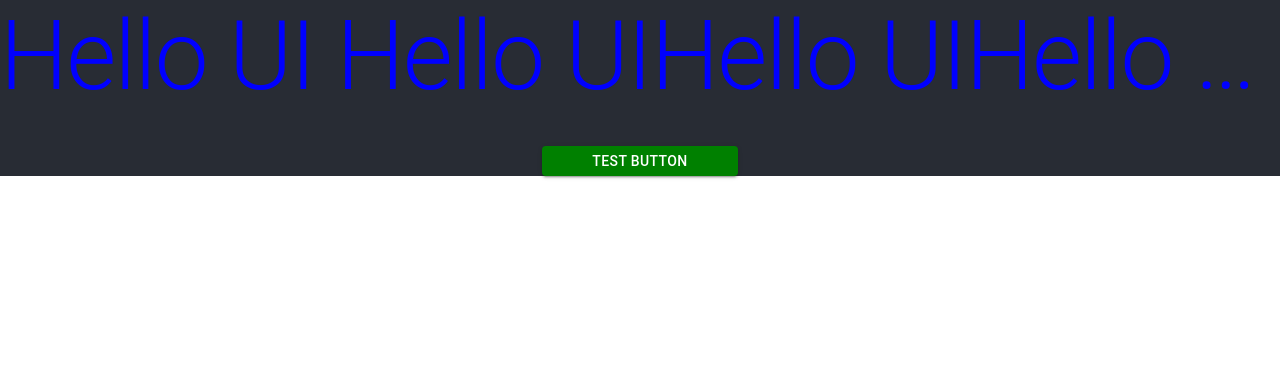
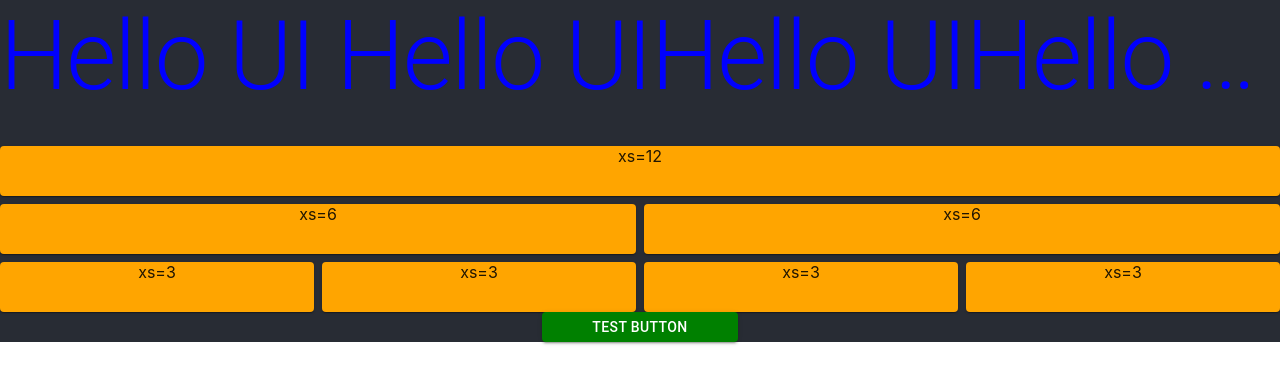
Before and after one commit to takumi1005/chart_lesson, a React (Create React App) app: page / in a window 1280 px wide. Shown: the top 384 px of the page. Built offline with nearby package versions, Linux system fonts and the light colour scheme.

Commit message:
MIU gridの使い方

```diff
--- a/src/components/MaterialUI.tsx
+++ b/src/components/MaterialUI.tsx
@@ -1,5 +1,5 @@
 import React from 'react'
-import { Button, makeStyles, Typography } from '@material-ui/core'
+import { Button, makeStyles, Typography, Grid, Paper } from '@material-ui/core'
 
 const useStyles = makeStyles ({
   btnStyle: {
@@ -8,6 +8,10 @@
   },
   typoStyle: {
     color: "blue",
+  },
+  paperStyle: {
+    background: "orange",
+    height: "50px",
   },
 });
 
@@ -25,6 +29,31 @@
       >
         Hello UI Hello UIHello UIHello UIHello UIHello UIHello UIHello UI
       </Typography>
+
+      <Grid container spacing={1}>
+        <Grid item xs={12}>
+          <Paper className={classes.paperStyle}>xs=12</Paper>
+        </Grid>
+        <Grid item xs={12} md={6}>
+          <Paper className={classes.paperStyle}>xs=6</Paper>
+        </Grid>
+        <Grid item xs={12} md={6}>
+          <Paper className={classes.paperStyle}>xs=6</Paper>
+        </Grid>
+        <Grid item xs={6} md={3}>
+          <Paper className={classes.paperStyle}>xs=3</Paper>
+        </Grid>
+        <Grid item xs={6} md={3}>
+          <Paper className={classes.paperStyle}>xs=3</Paper>
+        </Grid>
+        <Grid item xs={6} md={3}>
+          <Paper className={classes.paperStyle}>xs=3</Paper>
+        </Grid>
+        <Grid item xs={6} md={3}>
+          <Paper className={classes.paperStyle}>xs=3</Paper>
+        </Grid>
+      </Grid>
+
       <Button className={classes.btnStyle} variant="contained" color="primary">
         Test Button
       </Button>
```
